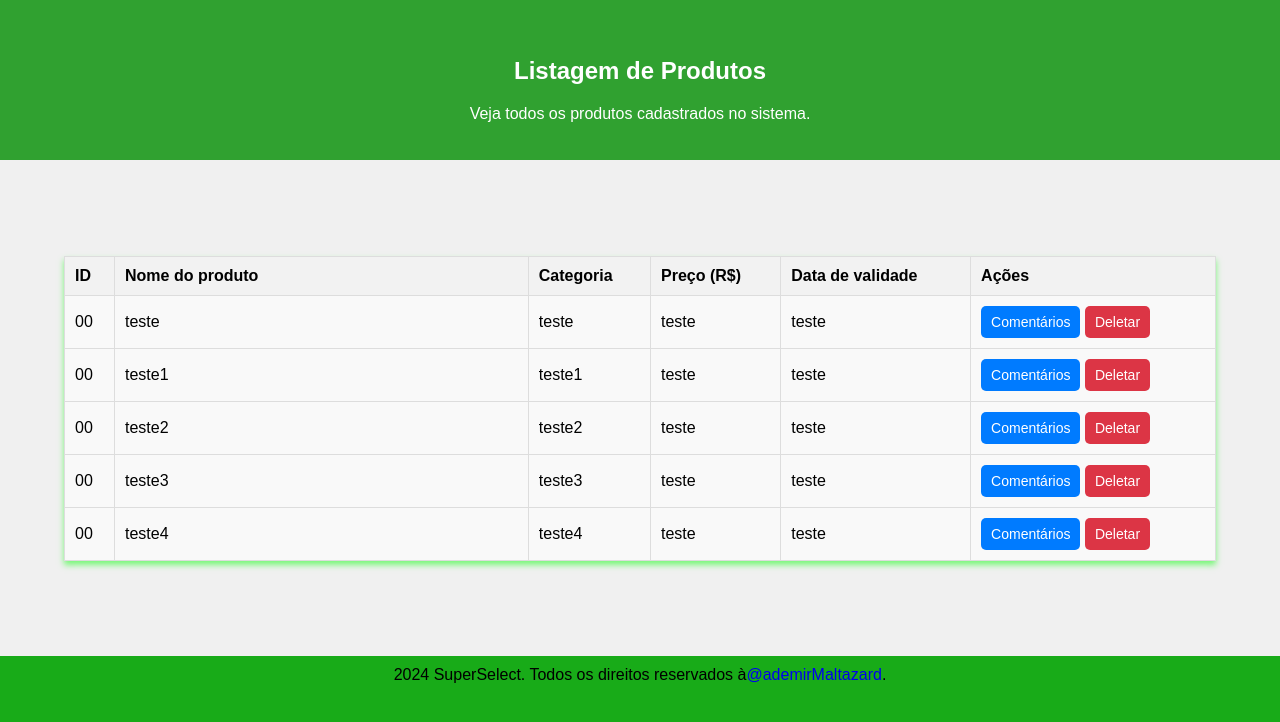
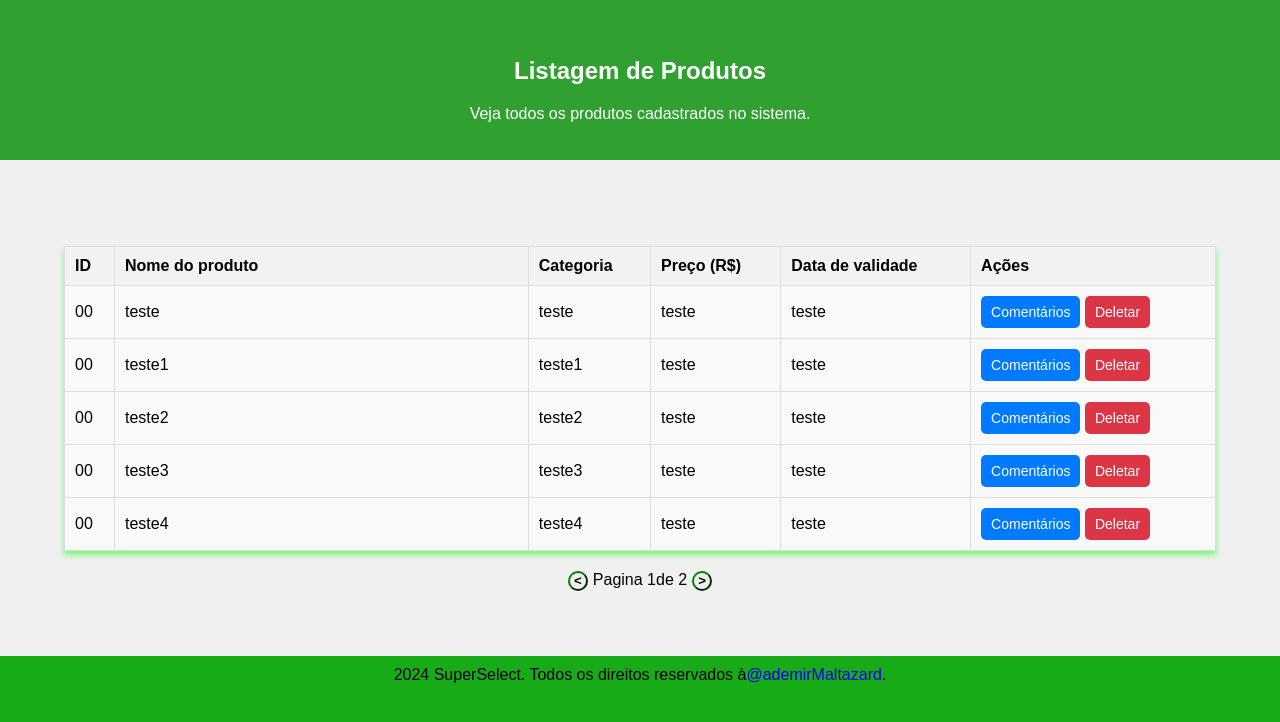
Before and after one commit to ademirMaltazard/Projeto-SuperSelect, a Flask app: page /listagemProdutos in a window 1280 px wide. Shown: the part 60-782 px from the top of the page. Run offline with Flask 3, Linux system fonts and the light colour scheme.

Commit message:
adição de paginação e ajuste de tabela

```diff
--- a/templates/Products/index.html
+++ b/templates/Products/index.html
@@ -7,7 +7,8 @@
         <h1>Listagem de Produtos</h1>
         <p> Veja todos os produtos cadastrados no sistema.</p>
     </section>
-    <section class="content-area">
+    <section class="content-area table-area">
+        {% if length > 0 %}
             <table>
                 <thead>
                 <tr>
@@ -35,6 +36,17 @@
                 {% endfor %}
                 </tbody>
             </table>
+            <div class="pagination">
+                <button class="btn-pagination" ><</button>
+                <p>Pagina {{ currentPage }}de {{ totalPages }}</p>
+                <button class="btn-pagination">></button>
+            </div>
+        {% else %}
+            <h2> Não há produtos cadastrados!</h2>
+            {% if user.get('type') == 'admin' %}
+                <a class="btn-submit" href="/admCadastrarProdutos">Cadastrar</a>
+            {% endif %}
+        {% endif %}
     </section>
 </main>
 {% endblock %}
```
Lines whose indentation alone changed are shown as unchanged.
